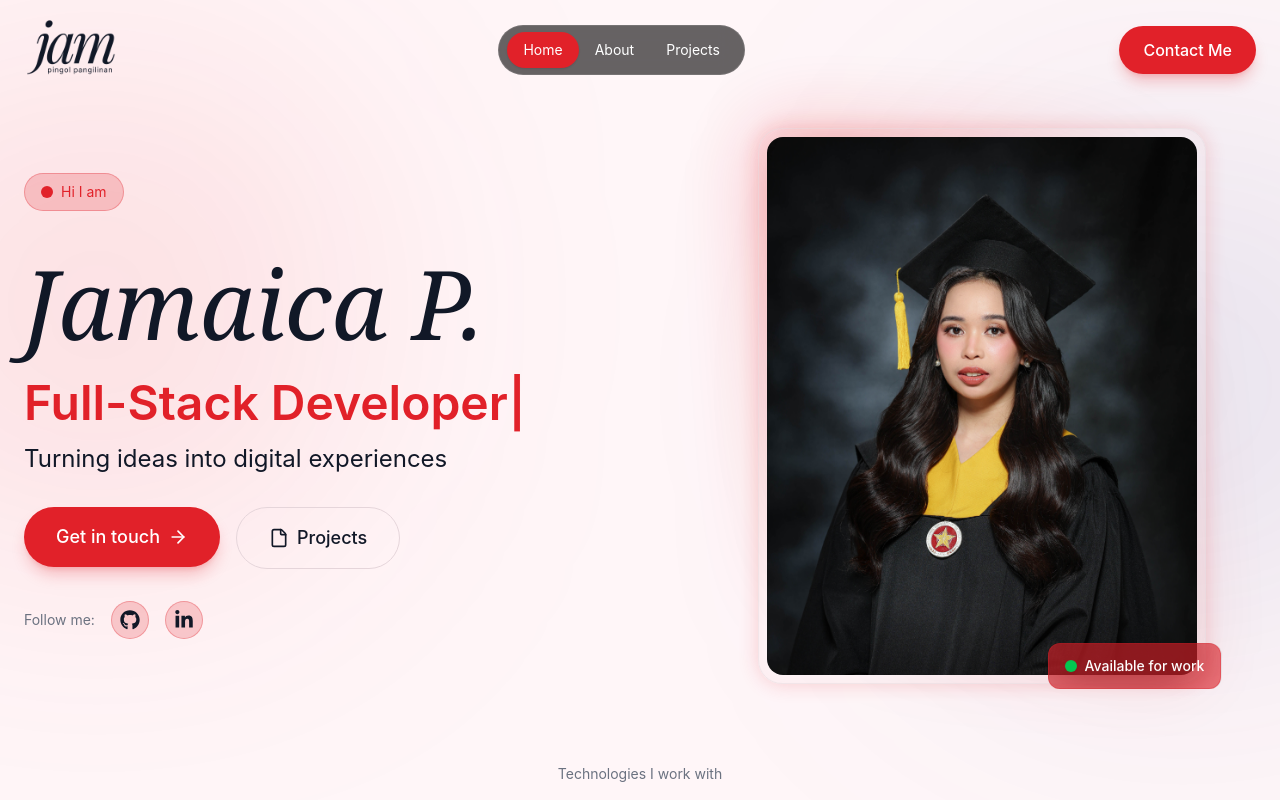
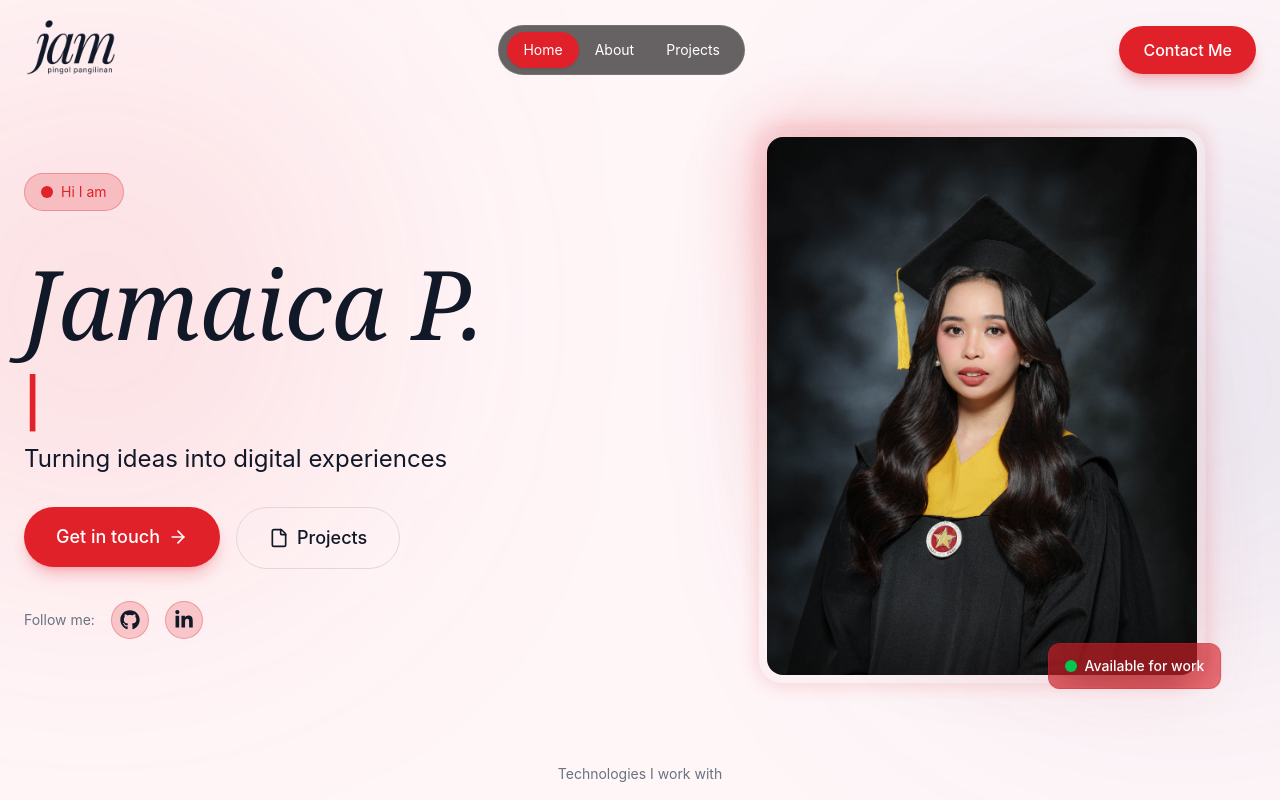
Before and after one commit to jameymey/Jamaica-Pingol, a React (Vite) app: page / in a window 1280 px wide. Shown: the top 800 px of the page. Built offline with nearby package versions, Linux system fonts and the light colour scheme.

Commit message:
Typing Title Update

```diff
--- a/src/components/TypingTitle.jsx
+++ b/src/components/TypingTitle.jsx
@@ -1,8 +1,8 @@
 import { useEffect, useState } from "react";
 
 const titles = [
+  "Aspiring Cybersecurity Analyst",
   "System Analyst",
-  "Full-Stack Developer",
   "Software Engineer",
   "AI Enthusiast",
 ];
```
